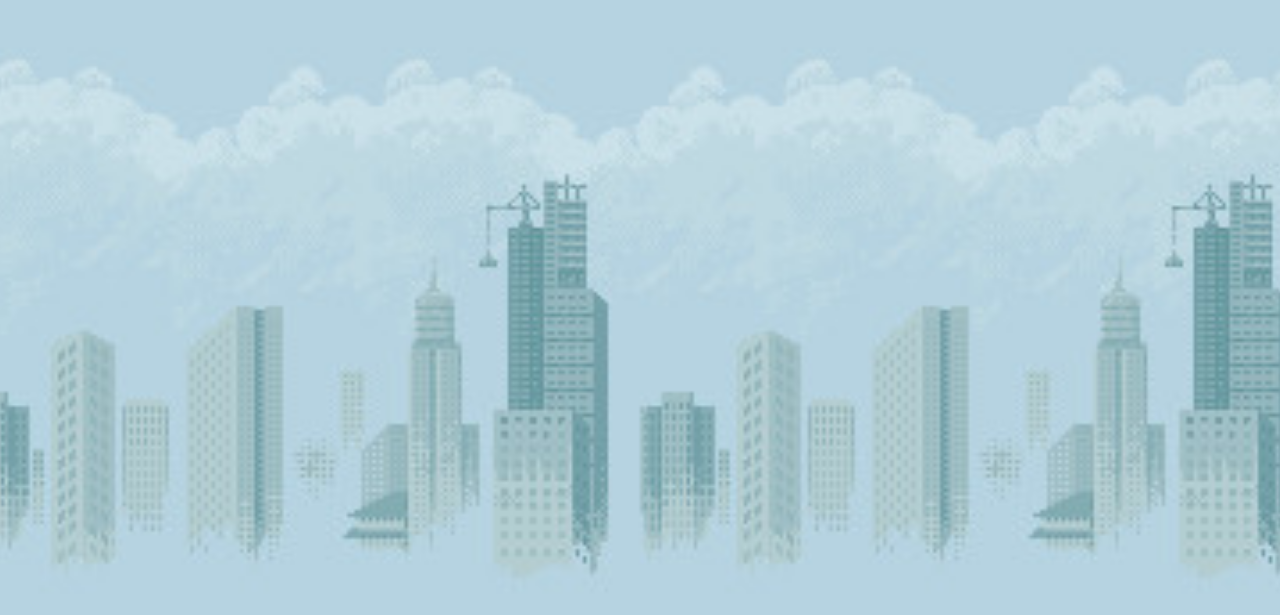
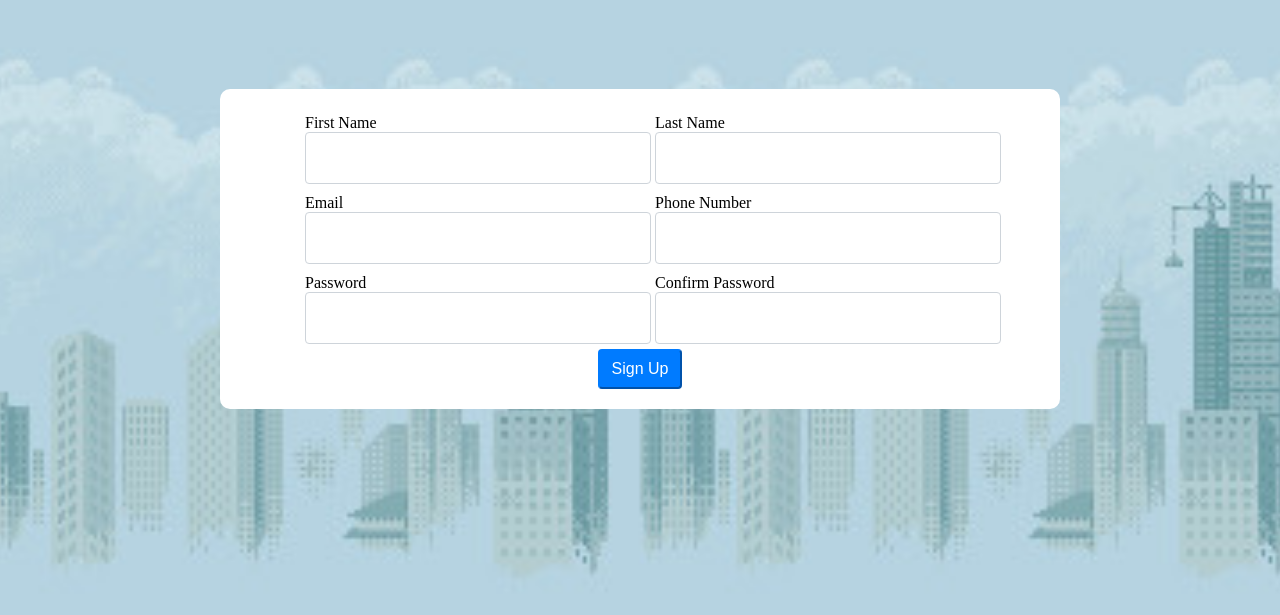
Before and after one commit to george-atsushi-ehara/TOP-SignUpForm, a plain HTML site: page index.html in a window 1280 px wide. Shown: the part 151-766 px from the top of the page. Drawn offline with Linux system fonts and the light colour scheme.

Commit message:
Basic Form Done, CSS needs to be centered fix

```diff
--- a/form.js
+++ b/form.js
@@ -0,0 +1,28 @@
+const form = document.querySelector('form');
+
+form.addEventListener('submit', (event) => {
+    event.preventDefault();
+
+    const firstName = form.firstName.value;
+    const lastName = form.lastName.value;
+    const email = form.email.value;
+    const phone = form.phone.value;
+    const password = form.password.value;
+    const confirmPassword = form.confirmPassword.value;
+
+    if (password !== confirmPassword) {
+        alert('Passwords do not match');
+        return;
+    }
+
+    // Validate form fields
+    if (!firstName || !lastName || !email || !phone || !password || !confirmPassword) {
+        alert('Please fill out all fields');
+        return;
+    }
+
+    // Submit form
+    const formData = { firstName, lastName, email, phone, password };
+    console.log(formData);
+    // You can replace the console.log with an AJAX call or use a form submission library like Formik or SuperForm to handle the form submission
+});
--- a/index.html
+++ b/index.html
@@ -1,5 +1,6 @@
 <!DOCTYPE html>
 <html lang="en">
+
 <head>
     <meta charset="UTF-8">
     <meta http-equiv="X-UA-Compatible" content="IE=edge">
@@ -8,7 +9,45 @@
     <link rel="stylesheet" href="stylesheet.css">
     <script defer src="form.js"></script>
 </head>
+
 <body>
+    <div class="signup-form">
+        <form>
+            <div class="form-row">
+                <div class="form-group">
+                    <label for="inputFirstName">First Name</label>
+                    <input type="text" class="form-control" id="inputFirstName">
+                </div>
+                <div class="form-group">
+                    <label for="inputLastName">Last Name</label>
+                    <input type="text" class="form-control" id="inputLastName">
+                </div>
+            </div>
+            <div class="form-row">
+                <div class="form-group">
+                    <label for="inputEmail">Email</label>
+                    <input type="email" class="form-control" id="inputEmail">
+                </div>
+                <div class="form-group">
+                    <label for="inputPhoneNumber">Phone Number</label>
+                    <input type="tel" class="form-control" id="inputPhoneNumber">
+                </div>
+            </div>
+            <div class="form-row">
+                <div class="form-group">
+                    <label for="inputPassword">Password</label>
+                    <input type="password" class="form-control" id="inputPassword">
+                </div>
+                <div class="form-group">
+                    <label for="inputConfirmPassword">Confirm Password</label>
+                    <input type="password" class="form-control" id="inputConfirmPassword">
+                </div>
+            </div>
+            <div class="form-row">
+                <button type="submit" class="btn btn-primary">Sign Up</button>
+            </div>
+        </form>
+    </div>
+</body>
 
-</body>
 </html>
--- a/stylesheet.css
+++ b/stylesheet.css
@@ -1,12 +1,75 @@
- {
-  margin: 0;
-  padding: 0;
-}
-
 html {
-  background: url("urban-landscape-background.jpg") no-repeat center center fixed;
+  background: url("urban-landscape-background.jpg") no-repeat center center
+    fixed;
   -webkit-background-size: cover;
   -moz-background-size: cover;
   -o-background-size: cover;
   background-size: cover;
 }
+
+.signup-form {
+  position: absolute;
+  top: 50%;
+  left: 50%;
+  transform: translate(-50%, -50%);
+  background-color: #ffffff;
+  width: 800px;
+  margin: 0 auto;
+  padding: 20px;
+  border-radius: 10px;
+}
+
+.form-row {
+  display: flex;
+  flex-wrap: wrap;
+  justify-content: center;
+}
+
+.form-group {
+  flex: 40%;
+  max-width: 40%;
+  margin: 0 10px;
+  padding: 5px;
+}
+
+.form-control {
+  display: block;
+  width: 100%;
+  height: calc(1.5em + 0.75rem + 2px);
+  padding: 0.375rem 0.75rem;
+  font-size: 1rem;
+  font-weight: 400;
+  line-height: 1.5;
+  color: #495057;
+  background-color: #fff;
+  background-clip: padding-box;
+  border: 1px solid #ced4da;
+  border-radius: 0.25rem;
+  transition: border-color 0.15s ease-in-out, box-shadow 0.15s ease-in-out;
+}
+
+.btn {
+  display: inline-block;
+  font-weight: 400;
+  color: #fff;
+  text-align: center;
+  vertical-align: middle;
+  background-color: #007bff;
+  border-color: #007bff;
+  padding: 0.375rem 0.75rem;
+  font-size: 1rem;
+  line-height: 1.5;
+  border-radius: 0.25rem;
+  transition: color 0.15s ease-in-out, background-color 0.15s ease-in-out, border-color 0.15s ease-in-out, box-shadow 0.15s ease-in-out;
+}
+
+.btn:hover {
+  color: #fff;
+  background-color: #0069d9;
+  border-color: #0062cc;
+}
+
+.btn:focus {
+  outline: 0;
+  box-shadow: 0 0 0 0.2rem rgba(0, 123, 255, 0.5);
+}
```
